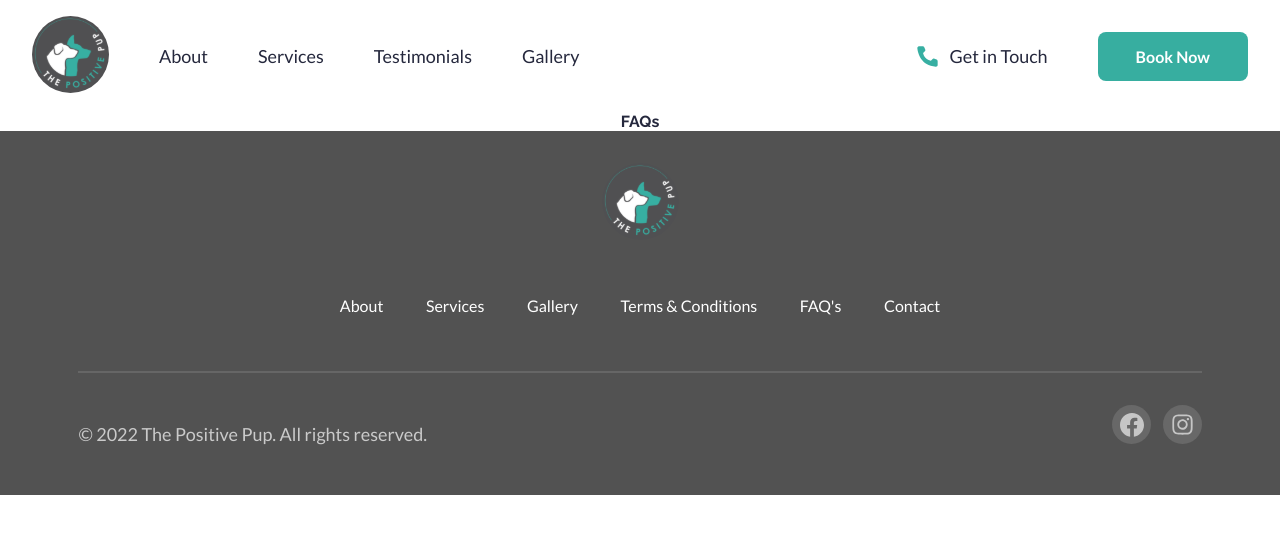
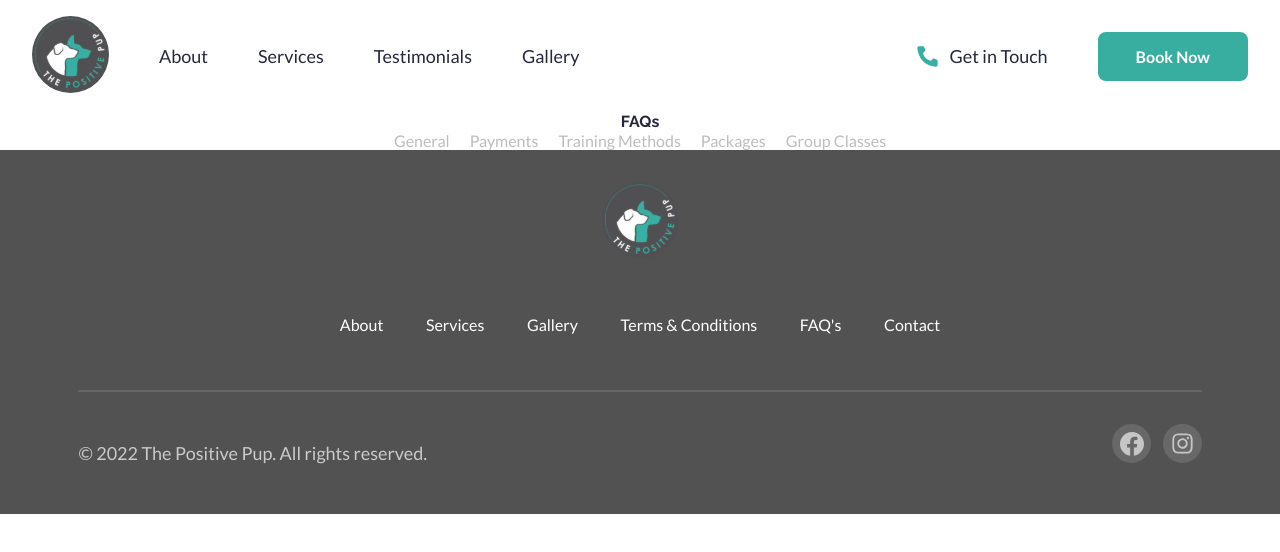
Before and after one commit to j-jinjia/positive-pup, a React (Create React App) app: page /positive-pup/faqs in a window 1280 px wide. Shown: the top 552 px of the page. Built offline with nearby package versions, Linux system fonts and the light colour scheme.

Commit message:
initial commit on filters

```diff
--- a/src/pages/Faqs/Faqs.jsx
+++ b/src/pages/Faqs/Faqs.jsx
@@ -1,9 +1,27 @@
+import CategoryFilter from "../../components/CategoryFilter/CategoryFilter";
+// import { useEffect, useState } from "react/cjs/react.production.min";
 import Layout from "../../components/Layout/Layout";
 
 const Faqs = () => {
+  // const [faqType, setFaqType] = useState("General");
+  const filterOptions = [
+    "General",
+    "Payments ",
+    "Training Methods",
+    "Packages ",
+    "Group Classes",
+  ];
+
+  const handleClick = () => {};
+
   return (
     <Layout>
       <h1>FAQs</h1>
+      <CategoryFilter
+        courseType={""}
+        handleClick={handleClick}
+        filterOptions={filterOptions}
+      />
     </Layout>
   );
 };
```
